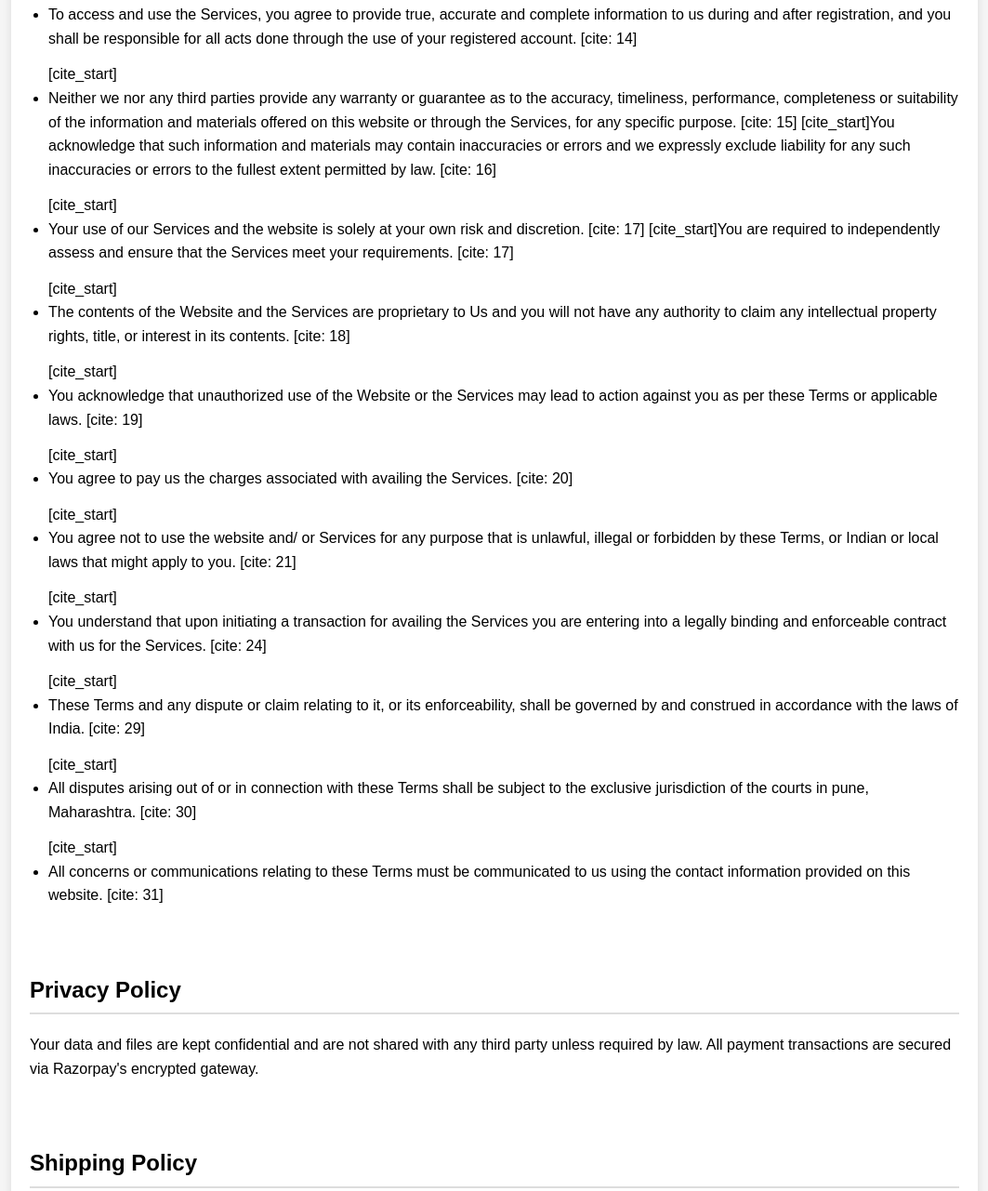
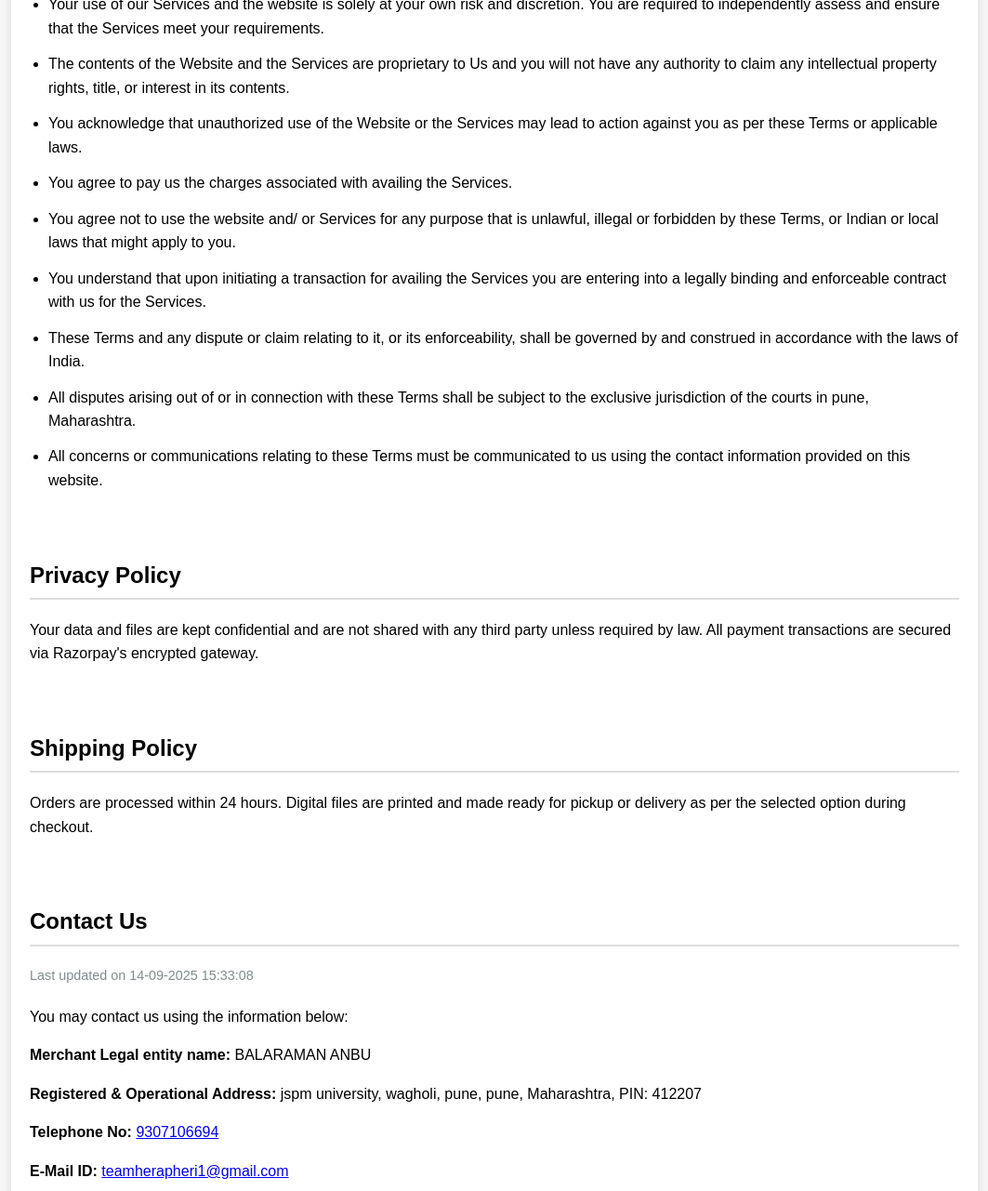
Before and after one commit to teamherapheri1-bot/print, a plain HTML site: page index.html in a window 1280 px wide. Shown: the part 970-2251 px from the top of the page at 93% size, without its empty margins (108-1171 px from the left). Drawn offline with Linux system fonts and the light colour scheme.

Commit message:
Update index.html

```diff
--- a/index.html
+++ b/index.html
@@ -86,22 +86,22 @@
 
         <section id="terms">
             <h2>Terms and Conditions</h2>
-            [cite_start]<p class="meta-info">Last updated on 13-09-2025 19:11:48 [cite: 8]</p>
-            [cite_start]<p>These Terms and Conditions, along with privacy policy or other terms ("Terms") constitute a binding agreement by and between BALARAMAN ANBU, ("Website Owner" or "we" or "us" or "our") and you ("you" or "your") and relate to your use of our website, goods (as applicable) or services (as applicable) (collectively, "Services"). [cite: 9] [cite_start]By using our website and availing the Services, you agree that you have read and accepted these Terms (including the Privacy Policy). [cite: 10]</p>
-            [cite_start]<p>We reserve the right to modify these Terms at any time and without assigning any reason. [cite: 11] [cite_start]It is your responsibility to periodically review these Terms to stay informed of updates. [cite: 12]</p>
-            [cite_start]<p>The use of this website or availing of our Services is subject to the following terms of use: [cite: 13]</p>
+            <p class="meta-info">Last updated on 13-09-2025 19:11:48</p>
+            <p>These Terms and Conditions, along with privacy policy or other terms ("Terms") constitute a binding agreement by and between BALARAMAN ANBU, ("Website Owner" or "we" or "us" or "our") and you ("you" or "your") and relate to your use of our website, goods (as applicable) or services (as applicable) (collectively, "Services"). By using our website and availing the Services, you agree that you have read and accepted these Terms (including the Privacy Policy).</p>
+            <p>We reserve the right to modify these Terms at any time and without assigning any reason. It is your responsibility to periodically review these Terms to stay informed of updates.</p>
+            <p>The use of this website or availing of our Services is subject to the following terms of use:</p>
             <ul>
-                [cite_start]<li>To access and use the Services, you agree to provide true, accurate and complete information to us during and after registration, and you shall be responsible for all acts done through the use of your registered account. [cite: 14]</li>
-                [cite_start]<li>Neither we nor any third parties provide any warranty or guarantee as to the accuracy, timeliness, performance, completeness or suitability of the information and materials offered on this website or through the Services, for any specific purpose. [cite: 15] [cite_start]You acknowledge that such information and materials may contain inaccuracies or errors and we expressly exclude liability for any such inaccuracies or errors to the fullest extent permitted by law. [cite: 16]</li>
-                [cite_start]<li>Your use of our Services and the website is solely at your own risk and discretion. [cite: 17] [cite_start]You are required to independently assess and ensure that the Services meet your requirements. [cite: 17]</li>
-                [cite_start]<li>The contents of the Website and the Services are proprietary to Us and you will not have any authority to claim any intellectual property rights, title, or interest in its contents. [cite: 18]</li>
-                [cite_start]<li>You acknowledge that unauthorized use of the Website or the Services may lead to action against you as per these Terms or applicable laws. [cite: 19]</li>
-                [cite_start]<li>You agree to pay us the charges associated with availing the Services. [cite: 20]</li>
-                [cite_start]<li>You agree not to use the website and/ or Services for any purpose that is unlawful, illegal or forbidden by these Terms, or Indian or local laws that might apply to you. [cite: 21]</li>
-                [cite_start]<li>You understand that upon initiating a transaction for availing the Services you are entering into a legally binding and enforceable contract with us for the Services. [cite: 24]</li>
-                [cite_start]<li>These Terms and any dispute or claim relating to it, or its enforceability, shall be governed by and construed in accordance with the laws of India. [cite: 29]</li>
-                [cite_start]<li>All disputes arising out of or in connection with these Terms shall be subject to the exclusive jurisdiction of the courts in pune, Maharashtra. [cite: 30]</li>
-                [cite_start]<li>All concerns or communications relating to these Terms must be communicated to us using the contact information provided on this website. [cite: 31]</li>
+                <li>To access and use the Services, you agree to provide true, accurate and complete information to us during and after registration, and you shall be responsible for all acts done through the use of your registered account.</li>
+                <li>Neither we nor any third parties provide any warranty or guarantee as to the accuracy, timeliness, performance, completeness or suitability of the information and materials offered on this website or through the Services, for any specific purpose. You acknowledge that such information and materials may contain inaccuracies or errors and we expressly exclude liability for any such inaccuracies or errors to the fullest extent permitted by law.</li>
+                <li>Your use of our Services and the website is solely at your own risk and discretion. You are required to independently assess and ensure that the Services meet your requirements.</li>
+                <li>The contents of the Website and the Services are proprietary to Us and you will not have any authority to claim any intellectual property rights, title, or interest in its contents.</li>
+                <li>You acknowledge that unauthorized use of the Website or the Services may lead to action against you as per these Terms or applicable laws.</li>
+                <li>You agree to pay us the charges associated with availing the Services.</li>
+                <li>You agree not to use the website and/ or Services for any purpose that is unlawful, illegal or forbidden by these Terms, or Indian or local laws that might apply to you.</li>
+                <li>You understand that upon initiating a transaction for availing the Services you are entering into a legally binding and enforceable contract with us for the Services.</li>
+                <li>These Terms and any dispute or claim relating to it, or its enforceability, shall be governed by and construed in accordance with the laws of India.</li>
+                <li>All disputes arising out of or in connection with these Terms shall be subject to the exclusive jurisdiction of the courts in pune, Maharashtra.</li>
+                <li>All concerns or communications relating to these Terms must be communicated to us using the contact information provided on this website.</li>
             </ul>
         </section>
 
@@ -117,17 +117,17 @@
 
         <section id="contact">
             <h2>Contact Us</h2>
-             [cite_start]<p class="meta-info">Last updated on 13-09-2025 19:11:24 [cite: 2]</p>
-            [cite_start]<p>You may contact us using the information below: [cite: 3]</p>
-            [cite_start]<p><strong>Merchant Legal entity name:</strong> BALARAMAN ANBU [cite: 4]</p>
-            [cite_start]<p><strong>Registered & Operational Address:</strong> jspm university, wagholi, pune, pune, Maharashtra, PIN: 412207 [cite: 5]</p>
-            [cite_start]<p><strong>Telephone No:</strong> <a href="tel:+919307106694">9307106694</a> [cite: 5]</p>
-            [cite_start]<p><strong>E-Mail ID:</strong> <a href="mailto:teamherapheri1@gmail.com">teamherapheri1@gmail.com</a> [cite: 6]</p>
+            <p class="meta-info">Last updated on 14-09-2025 15:33:08</p>
+            <p>You may contact us using the information below:</p>
+            <p><strong>Merchant Legal entity name:</strong> BALARAMAN ANBU</p>
+            <p><strong>Registered & Operational Address:</strong> jspm university, wagholi, pune, pune, Maharashtra, PIN: 412207</p>
+            <p><strong>Telephone No:</strong> <a href="tel:+919307106694">9307106694</a></p>
+            <p><strong>E-Mail ID:</strong> <a href="mailto:teamherapheri1@gmail.com">teamherapheri1@gmail.com</a></p>
         </section>
 
         <section id="refund">
             <h2>Cancellation and Refunds</h2>
-            [cite_start]<p>You shall be entitled to claim a refund of the payment made by you in case we are not able to provide the Service. [cite: 25] [cite_start]The timelines for such return and refund will be according to the specific Service you have availed or within the time period provided in our policies (as applicable). [cite: 26] [cite_start]In case you do not raise a refund claim within the stipulated time, than this would make you ineligible for a refund. [cite: 27]</p>
+            <p>You shall be entitled to claim a refund of the payment made by you in case we are not able to provide the Service. The timelines for such return and refund will be according to the specific Service you have availed or within the time period provided in our policies (as applicable). In case you do not raise a refund claim within the stipulated time, than this would make you ineligible for a refund.</p>
         </section>
     </div>
 
```
